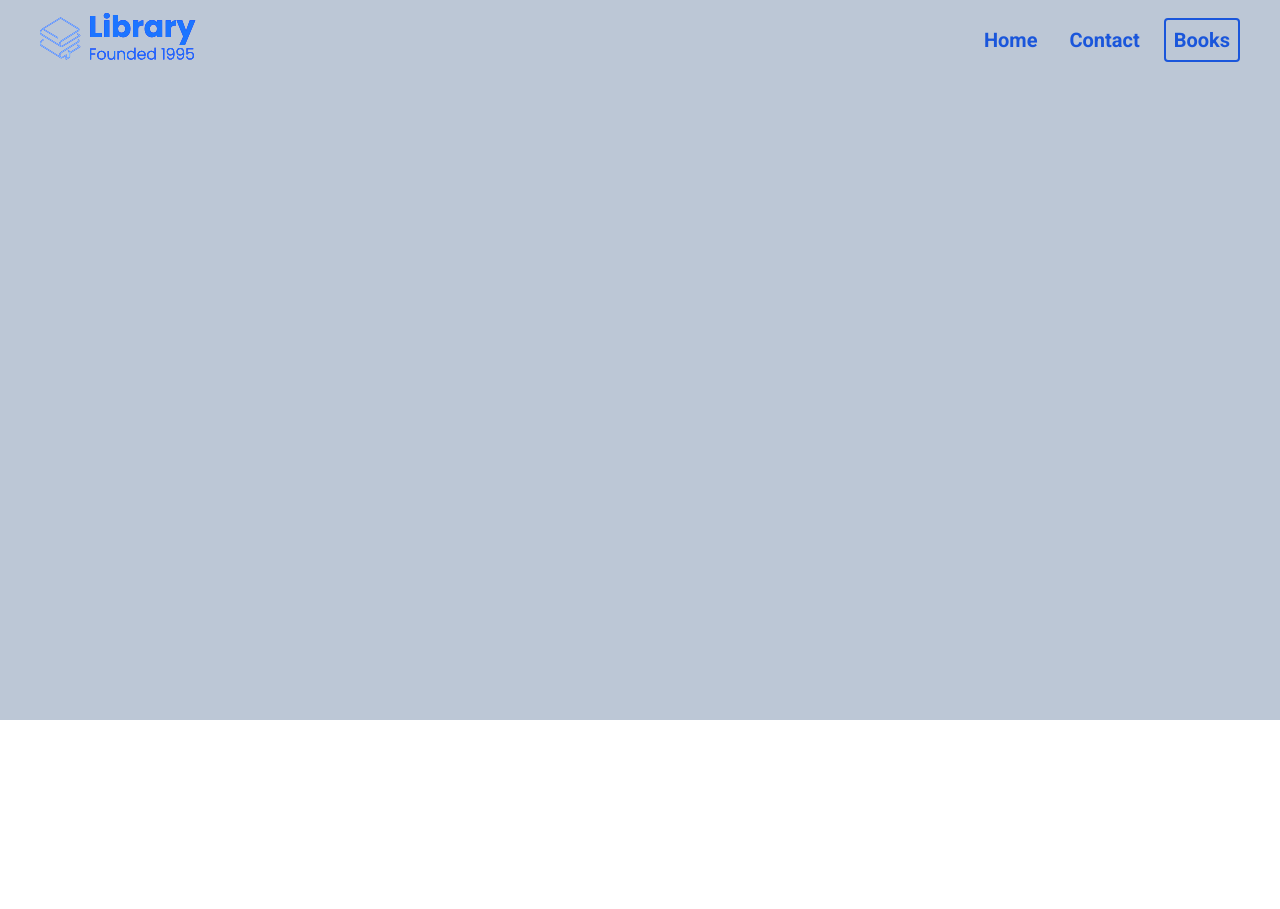
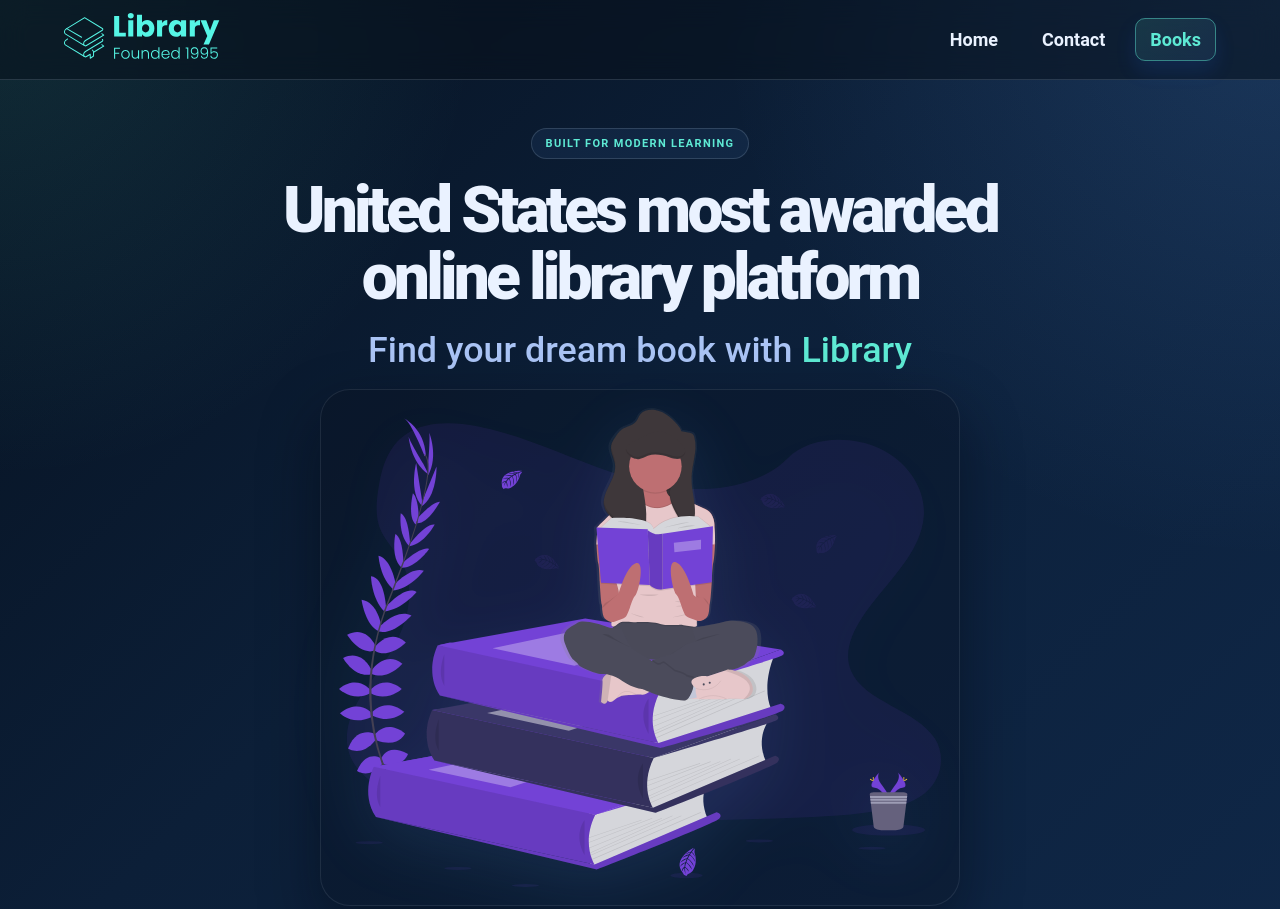
Before and after one commit to Mando840675/My-first-library, a plain HTML site: page index.html in a window 1280 px wide. Shown: the top 909 px of the page. Before the commit the page ends 800 px from the top, so only its background shows below. Drawn offline with Linux system fonts and the light colour scheme.

Commit message:
Refine landing page styling with a modern startup-tech brand

```diff
--- a/index.html
+++ b/index.html
@@ -23,6 +23,18 @@
             </ul>
         </div>
         </nav>
+        <header>
+          <div class="header__container">
+            <div class="header__description">
+                <p class="eyebrow">Built for modern learning</p>
+                <h1>United States most awarded online library platform</h1>
+                <h2>Find your dream book with <span class="blue">Library</span></h2>
+            </div>
+            <figure class="hero-graphic">
+                <img src="FES Library - CSS/assets/Undraw_Books.svg" alt="Books illustration">
+            </figure>
+          </div>
+        </header>
     </section>
 
 </body>
--- a/styles.css
+++ b/styles.css
@@ -1,3 +1,20 @@
+:root {
+    --bg-1: #06111f;
+    --bg-2: #0c1f38;
+    --bg-3: #0f2747;
+    --panel: rgba(16, 32, 54, 0.72);
+    --panel-soft: rgba(14, 25, 42, 0.58);
+    --card: rgba(13, 22, 36, 0.7);
+    --text: #eaf2ff;
+    --muted: #aac4f5;
+    --primary: #5eead4;
+    --primary-2: #60a5fa;
+    --primary-3: #2563eb;
+    --blue: #60a5fa;
+    --line: rgba(148, 163, 184, 0.22);
+    --shadow: rgba(9, 14, 24, 0.32);
+}
+
 /* Google Fonts Import */
 @import url('https://fonts.googleapis.com/css2?family=Lato:wght@300;400;700&family=Roboto:ital,wght@0,100..900;1,100..900&display=swap');
 
@@ -9,32 +26,51 @@
     font-family: "Roboto", sans-serif;
 }
 
+body {
+    background: linear-gradient(180deg, #071422 0%, #0a1729 100%);
+    color: var(--text);
+}
+
+img {
+    width: 100%;
+    display: block;
+}
+
 /* Navigation Bar */
 nav {
     height: 80px;
     display: flex;
+    background: rgba(8, 17, 29, 0.55);
+    border-bottom: 1px solid var(--line);
+    backdrop-filter: blur(14px);
 }
 
 /* Navigation Container - centers content with max width */
 .nav__container {
     width: 100%;
     max-width: 1200px;
+    padding: 0 24px;
     display: flex;
     justify-content: space-between;
     align-items: center;
     margin: 0 auto;
 }
 
+.blue {
+     color: var(--primary);
+}
+
 /* Logo */
 .logo {
     width: 160px;
-    filter: invert(27%) sepia(96%) saturate(1200%) hue-rotate(208deg) brightness(130%) contrast(160%) drop-shadow(0 0 0 blue);
+    filter: brightness(0) saturate(100%) invert(82%) sepia(56%) saturate(469%) hue-rotate(105deg) brightness(104%) contrast(92%);
     font-weight: bold;
 }
 
 /* Navigation List */
 ul {
     display: flex;
+    align-items: center;
 }
 
 /* Remove default list bullets */
@@ -46,30 +82,107 @@ li {
 .nav__link {
     margin-left: 16px;
     text-decoration: none;
-    font-size: 20px;
-    color: #1a56db;
-    font-weight: bold;
-    padding: 8px;
+    font-size: 18px;
+    color: var(--text);
+    font-weight: 700;
+    padding: 10px 14px;
+    border-radius: 10px;
+    transition: all 0.2s ease;
 }
 
 /* Navigation Link Hover State */
 .nav__link:hover {
-    text-decoration: underline;
+    text-decoration: none;
+    background: rgba(96, 165, 250, 0.12);
+    color: var(--primary);
 }
 
 /* Primary CTA Link - outlined button style */
  .nav__link--primary {
-    border: 2px solid #1a56db;
-     border-radius: 4px;
+    border: 1px solid rgba(94, 234, 212, 0.45);
+    background: linear-gradient(135deg, rgba(94, 234, 212, 0.12), rgba(96, 165, 250, 0.1));
+    color: var(--primary);
+    box-shadow: 0 10px 20px rgba(37, 99, 235, 0.14);
  }
 
 /* Primary CTA Link Hover - remove underline */
  .nav__link--primary:hover {
     text-decoration: none;
+    background: linear-gradient(135deg, var(--primary), var(--primary-2));
+    color: #06111f;
  }
 
 /* Landing Section */
  #landing {
-    background-color: rgb(188, 199, 214);
-    height: calc(100vh - 80px);
+    background: radial-gradient(circle at top left, rgba(94, 234, 212, 0.12), transparent 30%),
+                radial-gradient(circle at top right, rgba(96, 165, 250, 0.16), transparent 35%),
+                linear-gradient(135deg, var(--bg-1) 0%, var(--bg-2) 45%, var(--bg-3) 100%);
  }
+
+ header {
+    min-height: calc(100vh - 80px);
+ }
+
+ .header__container {
+    width: 100%;
+    max-width: 1200px;
+    margin: 0 auto;
+    min-height: calc(100vh - 80px);
+    display: flex;
+    flex-direction: column;
+    justify-content: center;
+    align-items: center;
+    gap: 18px;
+    padding: 48px 24px;
+    text-align: center;
+ }
+
+ .header__description {
+    max-width: 860px;
+ }
+
+ .eyebrow {
+    display: inline-block;
+    margin-bottom: 18px;
+    padding: 8px 14px;
+    border: 1px solid rgba(148, 163, 184, 0.24);
+    border-radius: 999px;
+    background: rgba(96, 165, 250, 0.08);
+    color: var(--primary);
+    text-transform: uppercase;
+    letter-spacing: 0.12em;
+    font-size: 11px;
+    font-weight: 700;
+ }
+
+ h1 {
+    font-size: clamp(2.8rem, 5vw, 5rem);
+    color: var(--text);
+    margin-bottom: 18px;
+    text-align: center;
+    line-height: 1.05;
+    letter-spacing: -0.06em;
+    font-weight: 800;
+ }
+
+ h2 {
+    text-align: center;
+    margin-bottom: 0;
+    font-size: clamp(1.5rem, 2.8vw, 2.3rem);
+    color: var(--muted);
+    font-weight: 500;
+ }
+
+ .hero-graphic {
+    width: min(100%, 640px);
+    margin: 0 auto;
+    padding: 18px;
+    border-radius: 30px;
+    background: rgba(9, 15, 25, 0.26);
+    border: 1px solid rgba(148, 163, 184, 0.14);
+    box-shadow: 0 25px 60px rgba(3, 7, 18, 0.45);
+ }
+
+ .hero-graphic img {
+    filter: drop-shadow(0 18px 30px rgba(96, 165, 250, 0.12));
+ }
```
Also changed, not shown: 1 other file.
